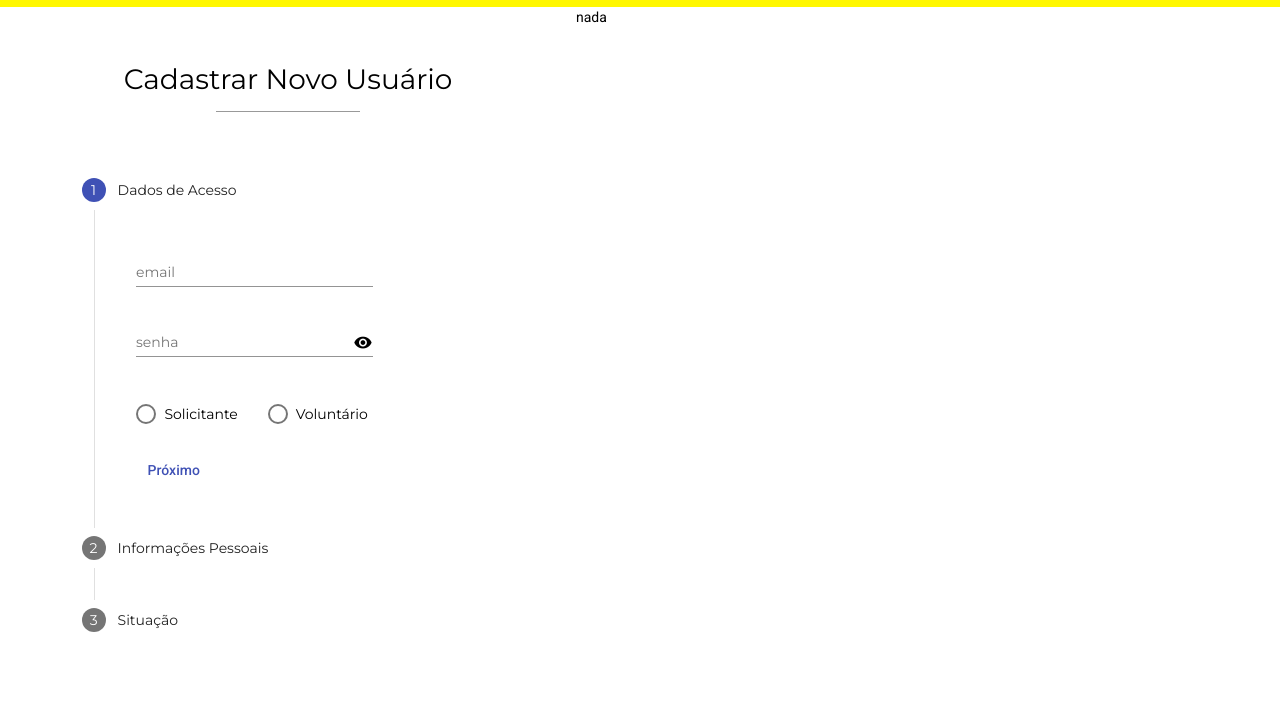
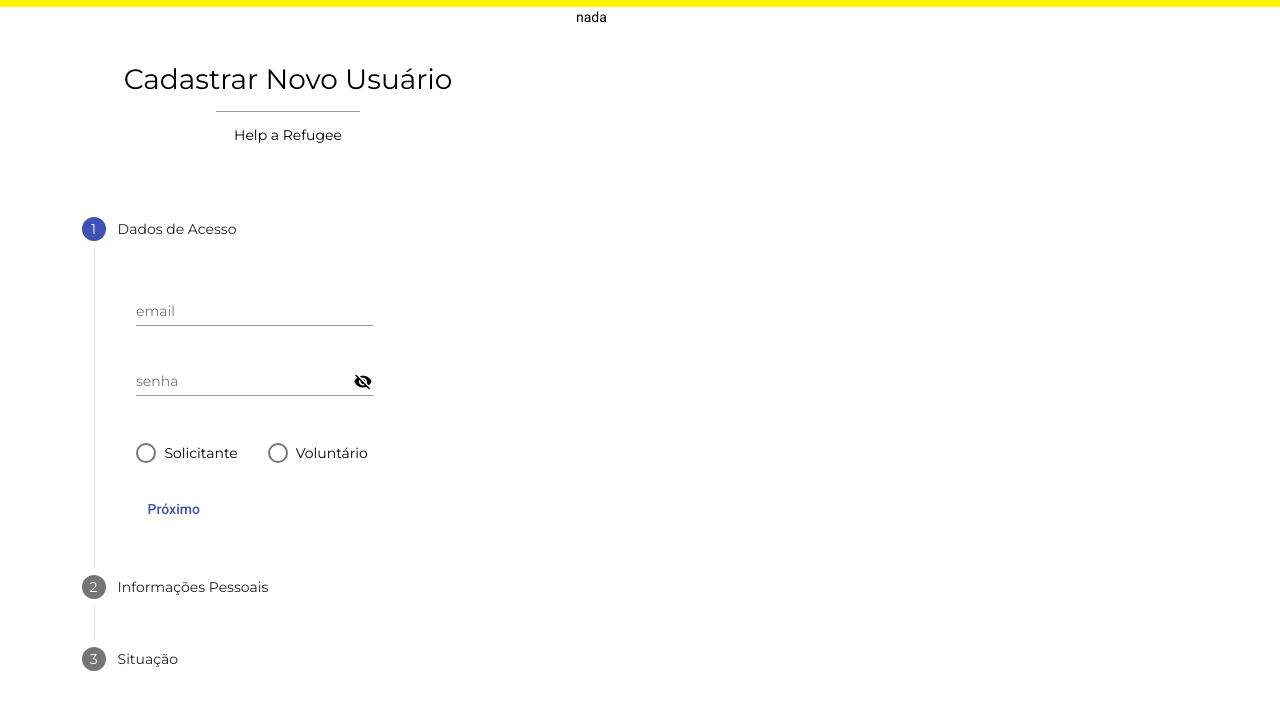
Before and after one commit to guisouza07/Help-a-Refugee, an Angular app in the folder front-end/: page / in a window 1280 px wide. Shown: the top 710 px of the page. Built offline with nearby package versions, Linux system fonts and the light colour scheme.

Commit message:
Add atributos

```diff
--- a/front-end/src/app/cadastrar-usuario/cadastrar-usuario.component.ts
+++ b/front-end/src/app/cadastrar-usuario/cadastrar-usuario.component.ts
@@ -8,10 +8,32 @@
 })
 export class CadastrarUsuarioComponent implements OnInit {
 
+  listGenero = ['Masculino', 'Feminino'];
+
+  //Dados de Acesso
+  email: String;
+  senha: String;
+  tipoUsuario: string = 'indefinido';
+
+  //Informacoes Pessois
+  nome: String;
+  sobrenome: String;
+  genero: String;
+  idade: Number;
+  paisOrigem: String;
+
+  //Situacao
+  numeroDependentes: String;
+  localizacaoAtual: String;
+  comentariosAdicionais: String;
+
+  //FormField
+  hide: boolean = true;
 
   constructor() {}
 
   ngOnInit() {
+
   }
 
 }
```
